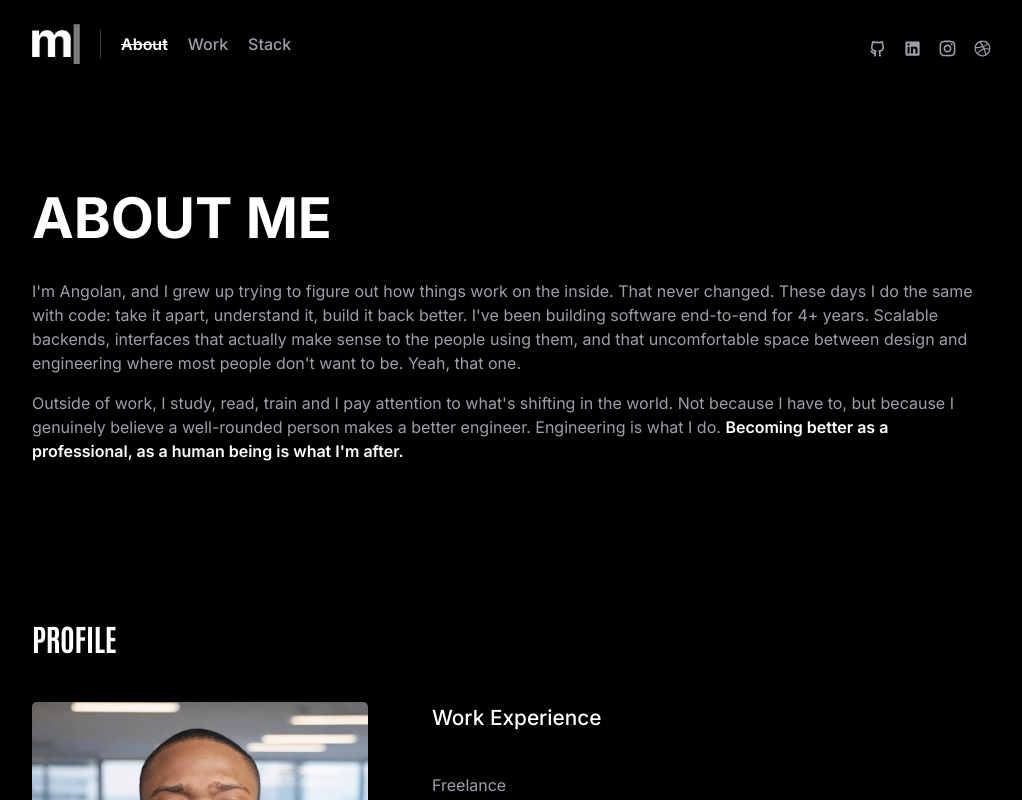
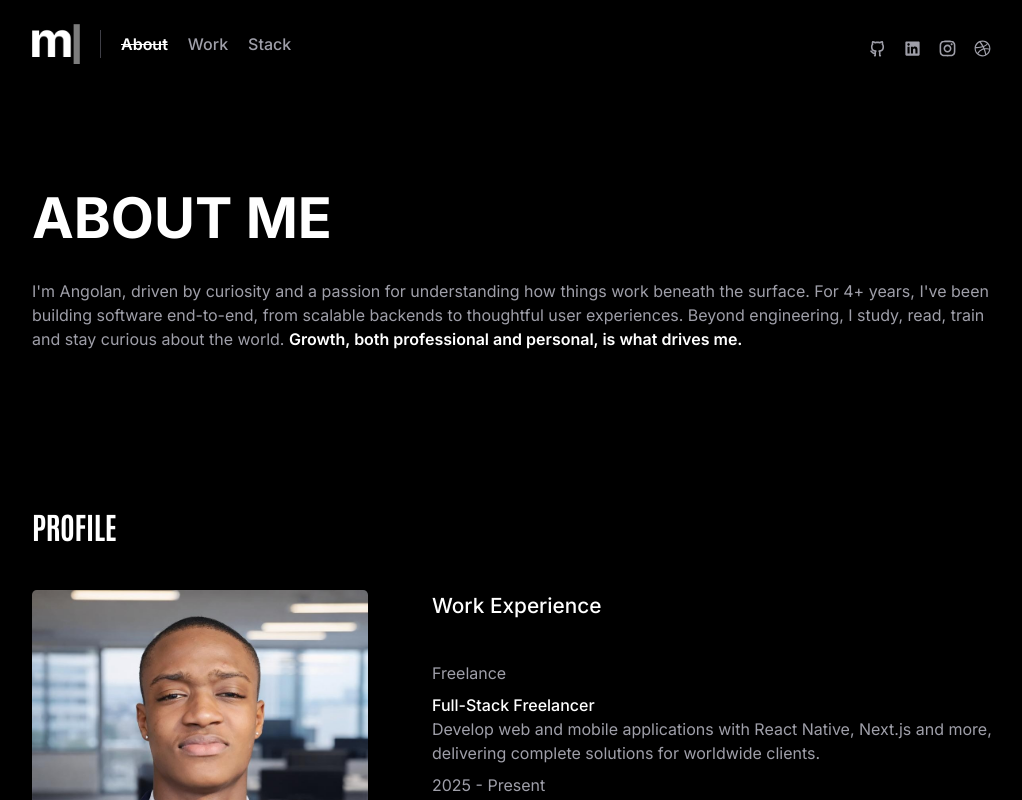
Before and after one commit to makeneto/makenedev, a React (Vite) app: page /about in a window 1280 px wide. Shown: the top 800 px of the page, without its empty margins (128-1150 px from the left). Built offline with nearby package versions, Linux system fonts and the light colour scheme; a web font is replaced by a local one.

Commit message:
style: resume text

```diff
--- a/src/components/about/AboutDescription.tsx
+++ b/src/components/about/AboutDescription.tsx
@@ -16,23 +16,13 @@ export default function AboutDescription() {
     <section className="grid gap-20">
       <div className="description--normal default-header--about">
         <p>
-          I'm Angolan, and I grew up trying to figure out how things work on the
-          inside. That never changed. These days I do the same with code: take
-          it apart, understand it, build it back better. I've been building
-          software end-to-end for {yearsAsProgrammer()}+ years. Scalable backends, interfaces that
-          actually make sense to the people using them, and that uncomfortable
-          space between design and engineering where most people don't want to
-          be. Yeah, that one.
-        </p>
-
-        <p>
-          Outside of work, I study, read, train and I pay attention to what's
-          shifting in the world. Not because I have to, but because I genuinely
-          believe a well-rounded person makes a better engineer. Engineering is
-          what I do.{" "}
+          I'm Angolan, driven by curiosity and a passion for understanding how
+          things work beneath the surface. For {yearsAsProgrammer()}+ years,
+          I've been building software end-to-end, from scalable backends to
+          thoughtful user experiences. Beyond engineering, I study, read, train
+          and stay curious about the world.{" "}
           <span>
-            Becoming better as a professional, as a human being is what I'm
-            after.
+            Growth, both professional and personal, is what drives me.
           </span>
         </p>
       </div>
```
